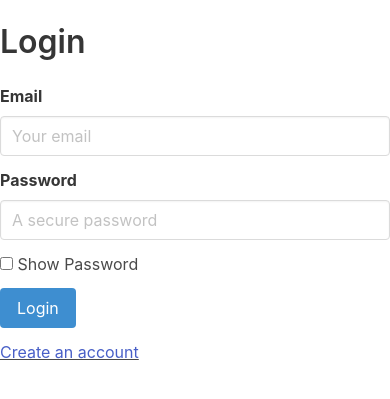
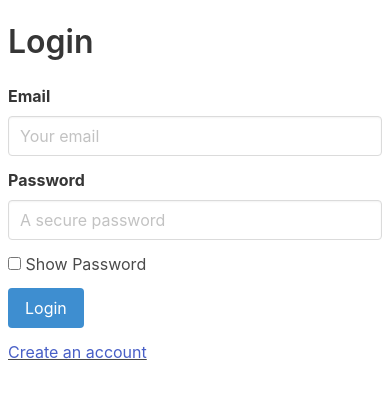
Before and after one commit to meizuflux/private-destination, a Python web app: template templates/onboarding.html in a window 390 px wide. Shown: the top 399 px of the page. Run offline with Jinja, Linux system fonts and the light colour scheme; the template is opened without the code that fills it, so the values that code supplies are empty.

Commit message:
need padding on mobile

```diff
--- a/templates/onboarding.html
+++ b/templates/onboarding.html
@@ -5,7 +5,7 @@
 {% endblock %}
 
 {% block body%}
-    <div class="container">
+    <div class="container ml-2 mr-2">
         <div class="columns is-centered mt-3">
             <div class="column is-5">
                 <form action="/auth/{{'signup' if type == 'signup' else 'login'}}" method="POST">
```
